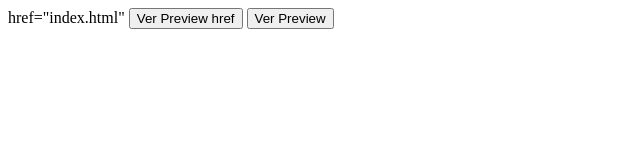
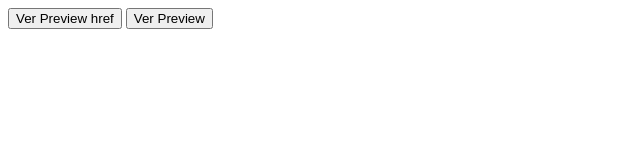
Before and after one commit to JonathanMerchan/JonathanMerchan.github.io, a plain HTML site: page index.html in a window 1280 px wide. Shown: the whole page, without its empty margins (0-640 px from the left). Drawn offline with Linux system fonts and the light colour scheme.

Commit message:
Update index.html

```diff
--- a/index.html
+++ b/index.html
@@ -6,7 +6,6 @@
 <title>Button Example</title>
 </head>
 <body>
-href="index.html"
 <button href="preview/index.html"">Ver Preview href</button>
 <button onclick="goToPreview()">Ver Preview</button>
 
```
